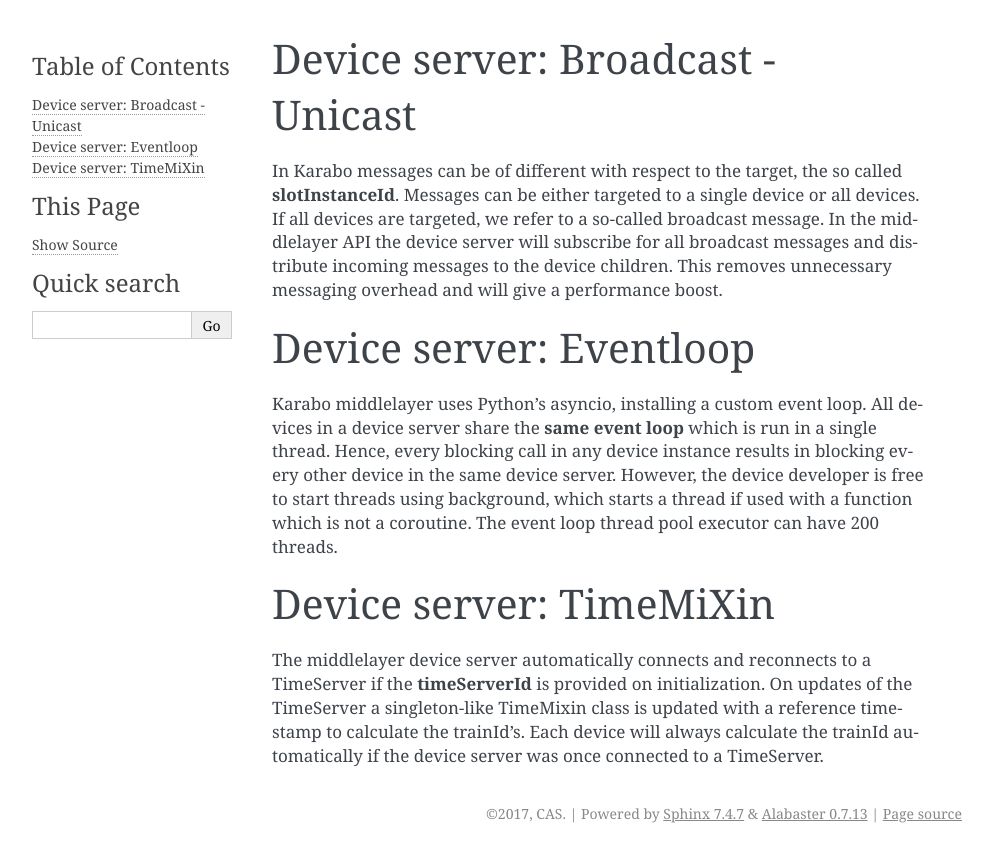
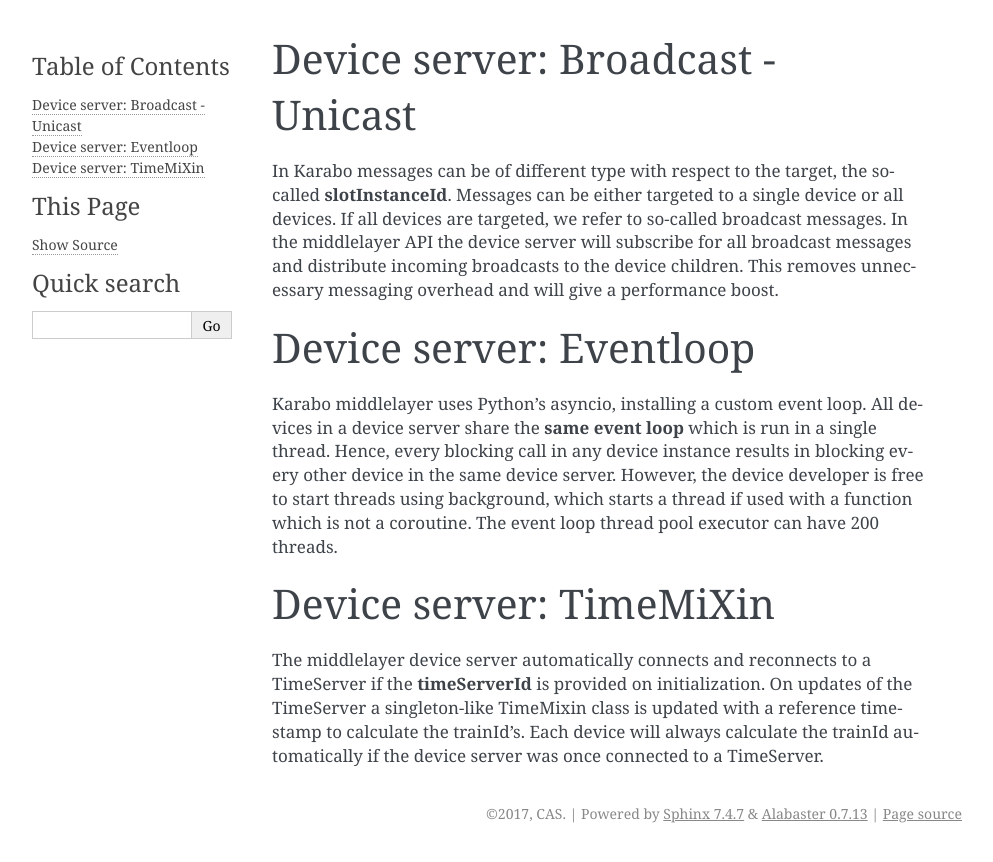
Before and after one commit to European-XFEL/howToMiddlelayer, a Sphinx documentation site: the page built from source/chap5/basics_server.rst, in a window 1280 px wide. Shown: the top 862 px of the page, without its empty margins (148-1141 px from the left). Built offline with Sphinx 7.4.7, drawn with Linux system fonts in a browser that asks for light colours.

Commit message:
Fine grain broadcast example

```diff
--- a/source/chap5/basics_server.rst
+++ b/source/chap5/basics_server.rst
@@ -1,11 +1,11 @@
 Device server: Broadcast - Unicast
 ==================================
 
-In Karabo messages can be of different with respect to the target, the so called
+In Karabo messages can be of different type with respect to the target, the so-called
 **slotInstanceId**. Messages can be either targeted to a single device or all
-devices. If all devices are targeted, we refer to a so-called broadcast message.
+devices. If all devices are targeted, we refer to so-called broadcast messages.
 In the middlelayer API the device server will subscribe for all broadcast messages and
-distribute incoming messages to the device children.
+distribute incoming broadcasts to the device children.
 This removes unnecessary messaging overhead and will give a performance boost.
 
 Device server: Eventloop
```
